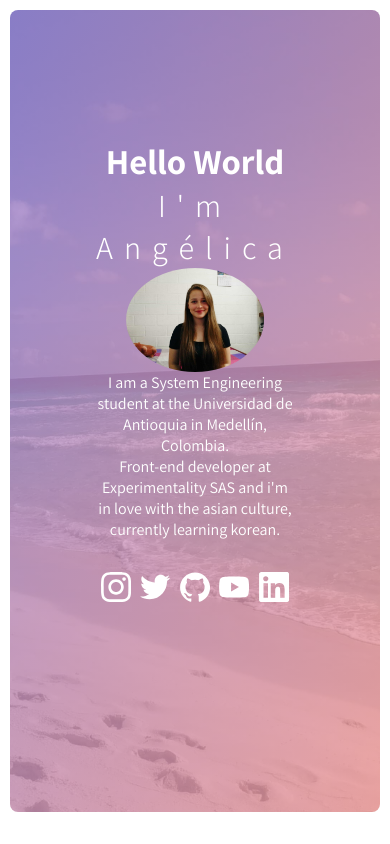
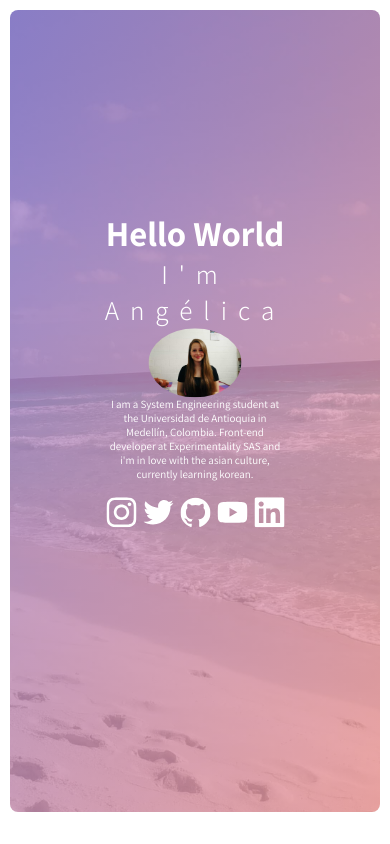
Before and after one commit to am9805/my-profile, a plain HTML site: page index.html in a window 390 px wide. Drawn offline with Linux system fonts and the light colour scheme.

Commit message:
fixing responsive

```diff
--- a/style.css
+++ b/style.css
@@ -135,8 +135,18 @@ svg{
   }
   .header-title-sb{
     letter-spacing: 11px;
+    font-size: 27px;
   }
   .profile-picture{
-    width:70%;
+    width:50%;
+  }
+  .header-container-social {
+    padding: 1rem 0;
+  }
+  .description {
+    font-size: 11px;
+  }
+  br{
+    display: none;
   }
 }
```
